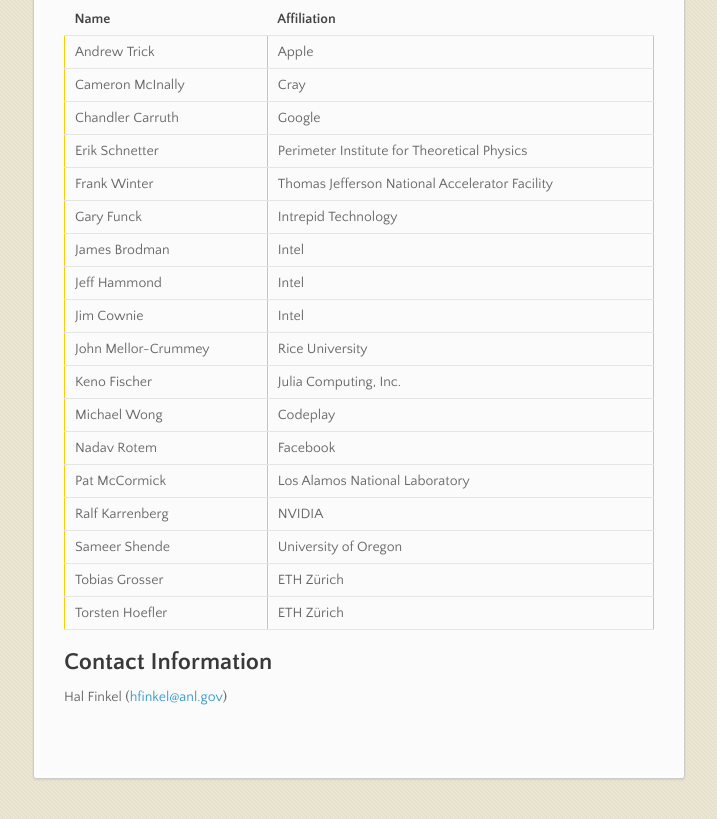
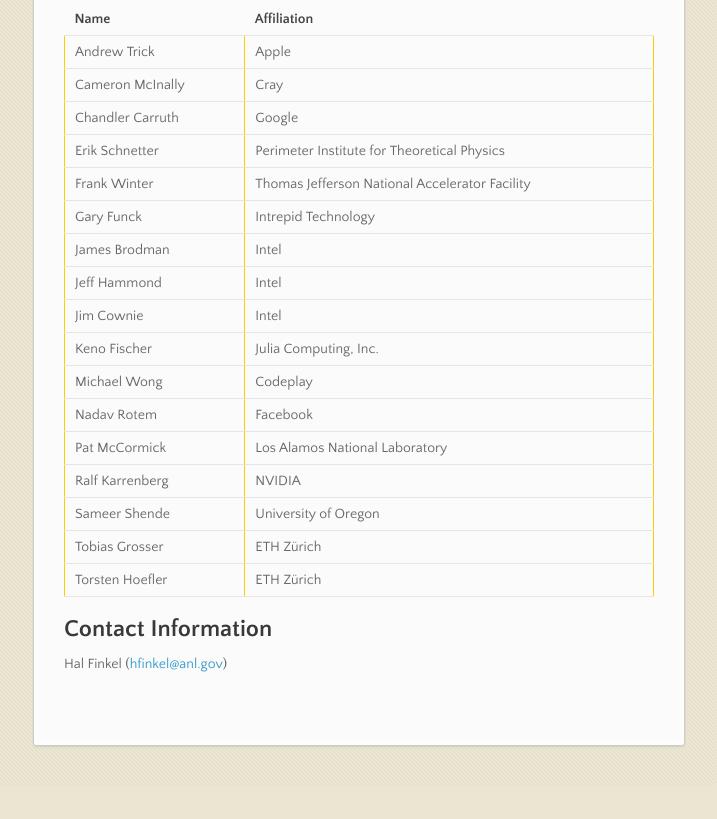
Before and after one commit to LLVM-HPC4-Workshop/LLVM-HPC4-Workshop.github.io, a plain HTML site: page index.html in a window 1280 px wide. Shown: the part 818-1637 px from the top of the page, without its empty margins (282-999 px from the left). After the commit the page ends 1604 px from the top, so only its background shows below. Drawn offline with nearby package versions, Linux system fonts and the light colour scheme.

Commit message:
rm JMC from the PC this year; he is on sabbatical

```diff
--- a/index.html
+++ b/index.html
@@ -77,7 +77,6 @@
 <tr><td>James Brodman</td><td>Intel</td></tr>
 <tr><td>Jeff Hammond</td><td>Intel</td></tr>
 <tr><td>Jim Cownie</td><td>Intel</td></tr>
-<tr><td>John Mellor-Crummey</td><td>Rice University</td></tr>
 <tr><td>Keno Fischer</td><td>Julia Computing, Inc.</td></tr>
 <tr><td>Michael Wong</td><td>Codeplay</td></tr>
 <tr><td>Nadav Rotem</td><td>Facebook</td></tr>
```
